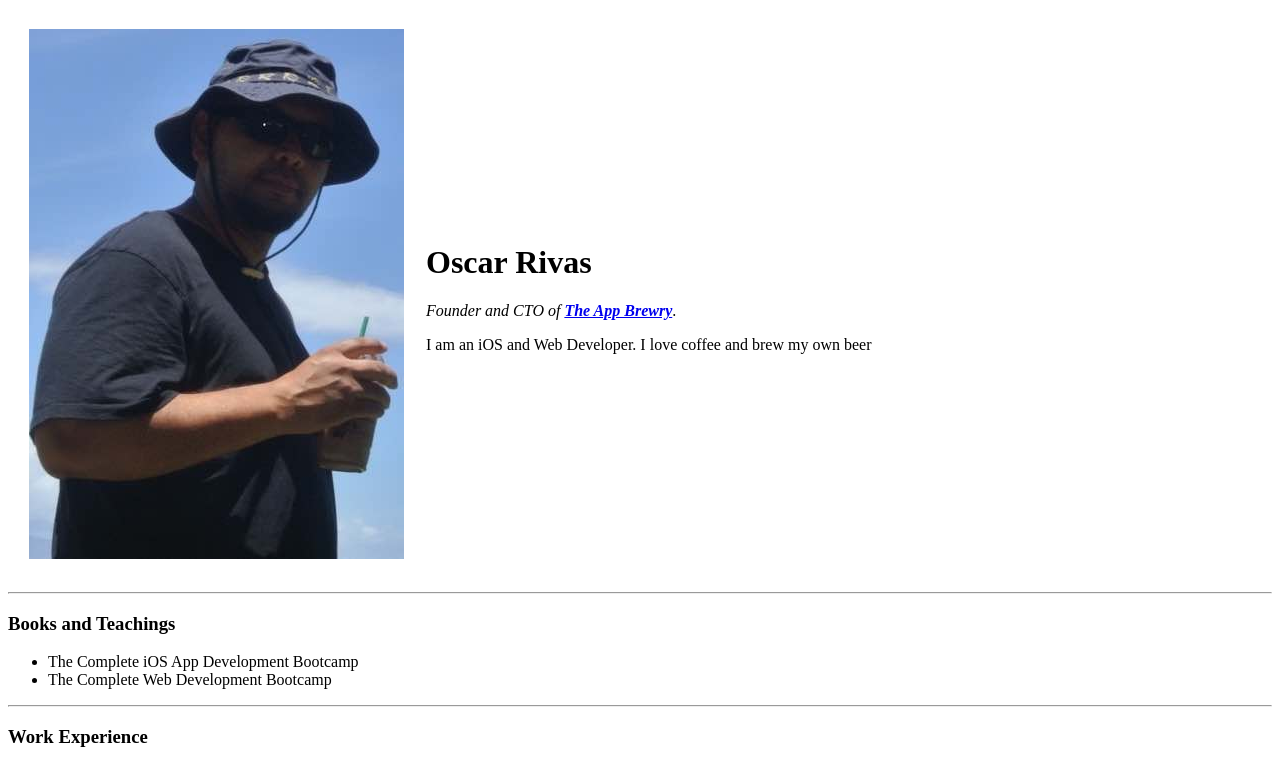
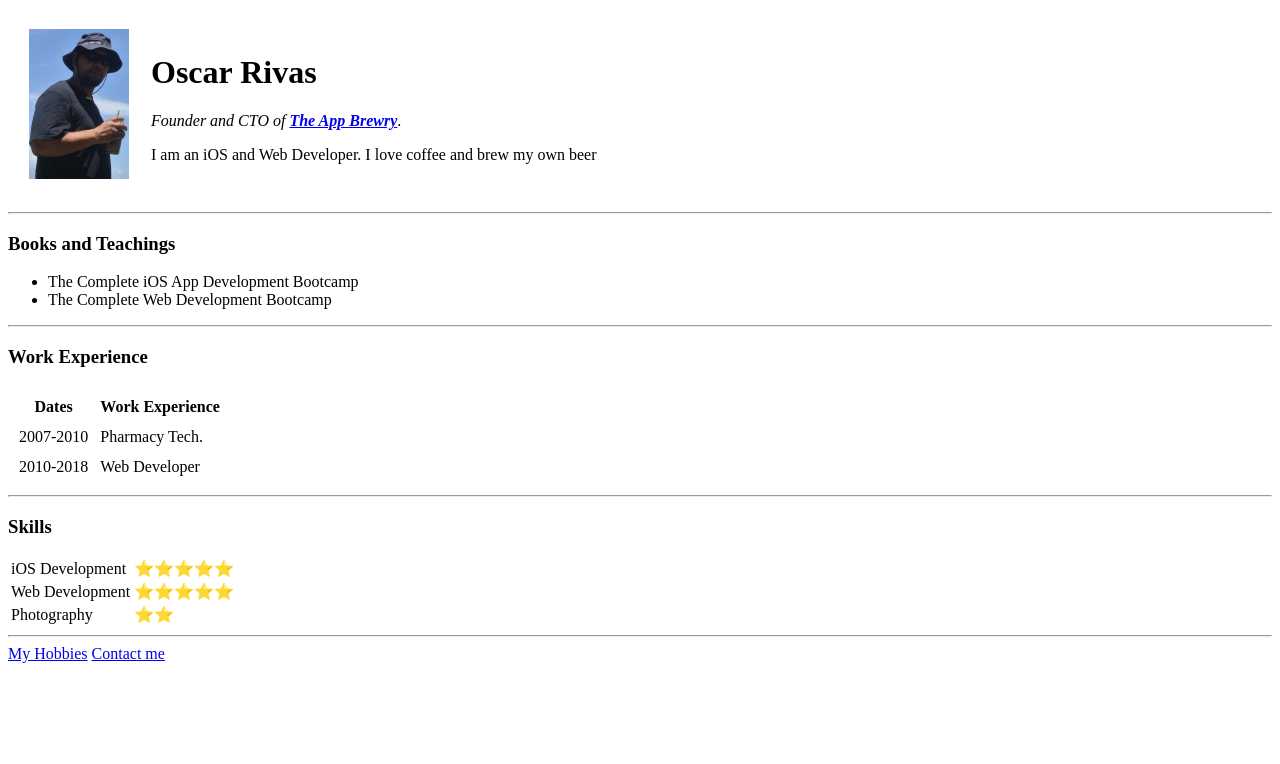
Before and after one commit to ORivas818/cv, a plain HTML site: page index.html in a window 1280 px wide. Shown: the top 764 px of the page. Drawn offline with Linux system fonts and the light colour scheme.

Commit message:
Update index.html

```diff
--- a/index.html
+++ b/index.html
@@ -8,7 +8,7 @@
 
 <body>
   <table cellspacing="20">
-    <td><img src="images/oscar2.jpg" alt="picture of me"></td>
+    <td><img src="images/oscar2.jpg" alt="picture of me" height="150" width="100"></td>
     <td><h1>Oscar Rivas</h1>
     <p><em>Founder and CTO of <strong><a href="https://www.appbrewery.co/">The App Brewry</a></strong></em>.</p>
     <p>I am an iOS and Web Developer.  I love coffee and brew my own beer</p></td>
```
